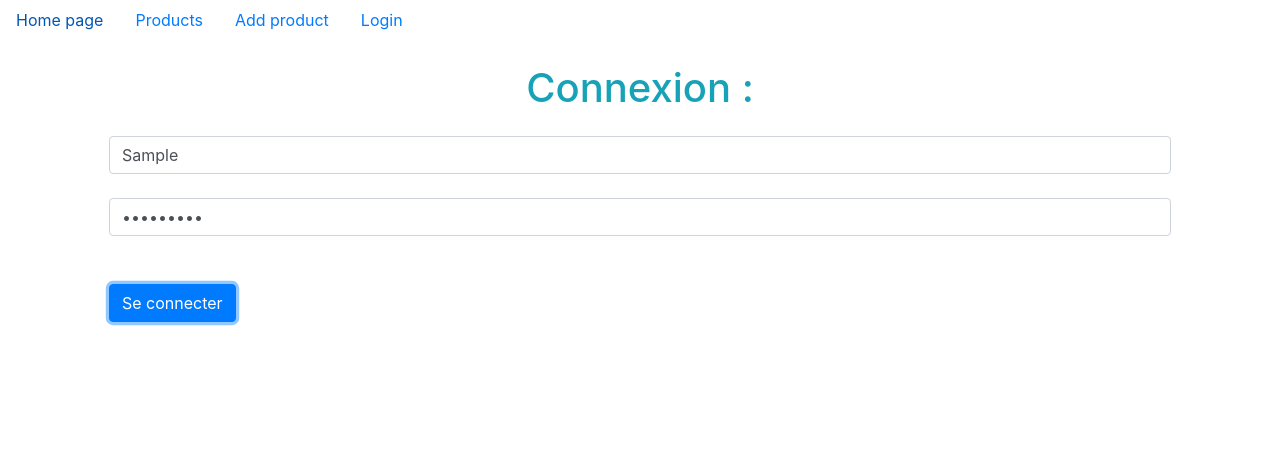
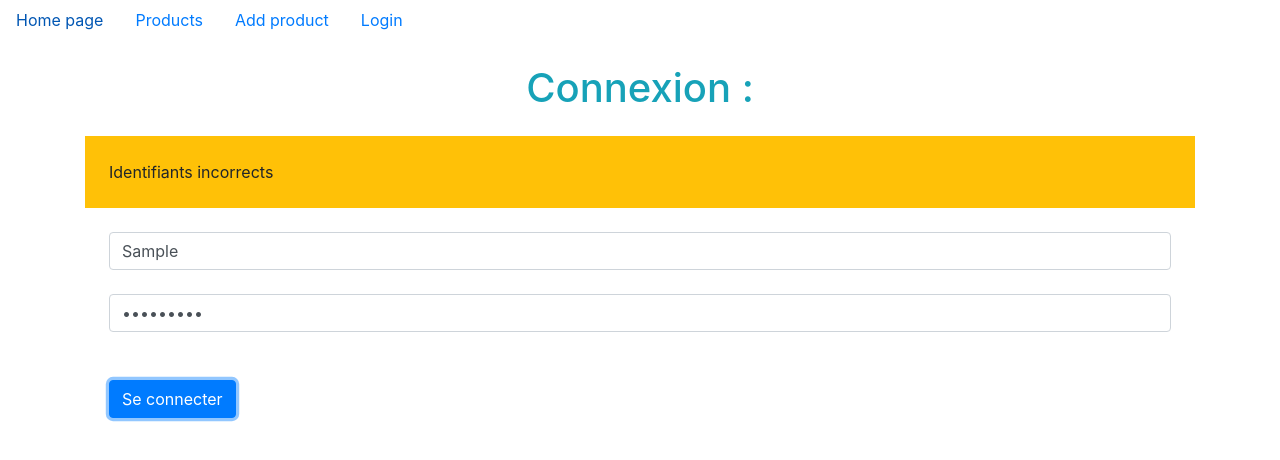
Before and after one commit to mHavardSedeno/POE-CAP-fruit-shop, an Angular app: page /login in a window 1280 px wide. Both pictures are taken after typing "Sample", "Sample123" into the empty fields and a click on the button "Se connecter". Shown: the top 460 px of the page. Built offline with nearby package versions, Linux system fonts and the light colour scheme.

Commit message:
Connexion ok

```diff
--- a/src/app/components/login/login.component.html
+++ b/src/app/components/login/login.component.html
@@ -1,6 +1,9 @@
 <div class="container">
     <h1 class="text-center text-info mt-4 mb-4">Connexion :</h1>
 
+    <div class="bg-warning p-4" *ngIf="message">
+        Identifiants incorrects
+    </div>
 
 <form (ngSubmit)="login(loginForm)" #loginForm="ngForm">
     <div class="form-group m-4">
--- a/src/app/components/login/login.component.ts
+++ b/src/app/components/login/login.component.ts
@@ -1,4 +1,5 @@
 import { Component, OnInit } from '@angular/core';
+import { Router } from '@angular/router';
 
 @Component({
   selector: 'app-login',
@@ -7,13 +8,22 @@ import { Component, OnInit } from '@angular/core';
 })
 export class LoginComponent implements OnInit {
 
-  constructor() { }
+  username = "Mathilde";
+  password = "1234";
+  message = false;
+
+  constructor(private router:Router) { }
 
   ngOnInit(): void {
   }
 
   login(loginForm:any) {
-
+    if (loginForm.value.username == this.username && loginForm.value.password == this.password) {
+      this.router.navigate(["products"]);
+    }
+    else {
+      this.message = true;
+    }
   }
 
 }
```
